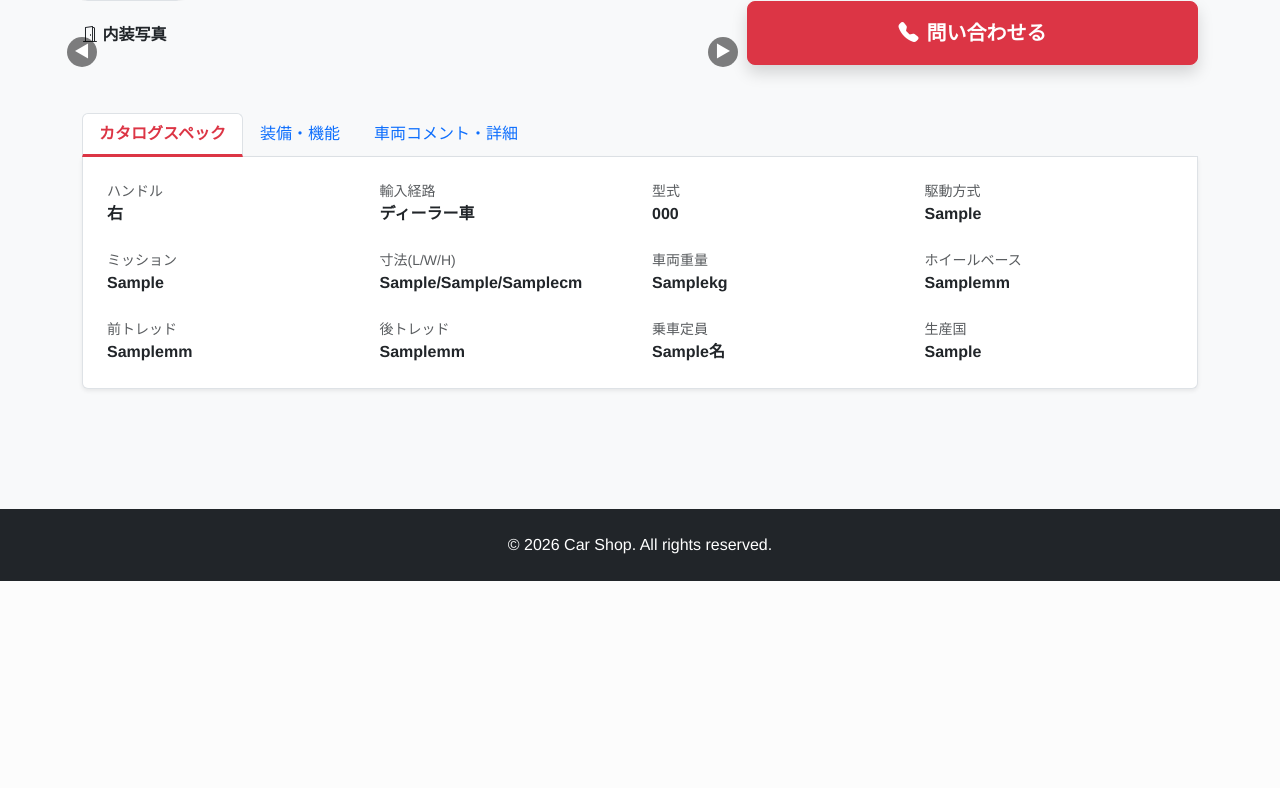
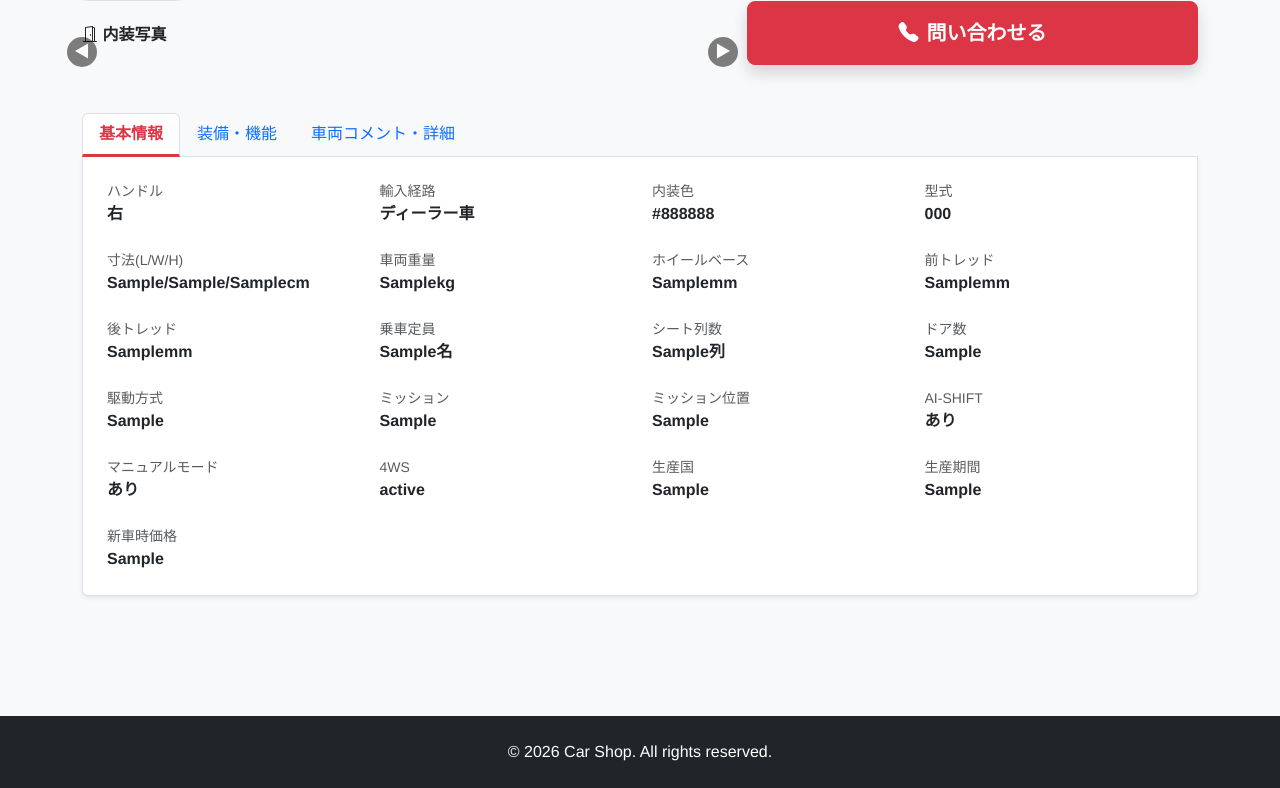
Before and after one commit to shinyaokubo-ai/car_shop, a Django app: page /1/ in a window 1280 px wide. Shown: the part 634-1422 px from the top of the page. Before the commit the page ends 1215 px from the top, so only its background shows below. Run offline with Django 5.2, Linux system fonts and the light colour scheme; tables that the repository leaves empty hold one stand-in row (values such as "Sample post"); grey boxes marked "Sample" are stand-in pictures.

Commit message:
基本情報の項目網羅と画像切り替え機能の実装

```diff
--- a/cars/templates/cars/car_detail.html
+++ b/cars/templates/cars/car_detail.html
@@ -3,7 +3,7 @@
 
 {% block content %}
 <style>
-    /* タイルマスのデザイン：あるものはオレンジ、ないものはグレー */
+    /* タイルマスのデザイン */
     .eq-grid { display: grid; grid-template-columns: repeat(auto-fill, minmax(130px, 1fr)); gap: 8px; margin-bottom: 20px; }
     .eq-tile { padding: 8px 4px; border-radius: 4px; text-align: center; font-size: 0.75rem; font-weight: bold; border: 1px solid #e0e0e0; }
     .eq-on { background-color: #fff3e0; color: #ef6c00; border-color: #ffe0b2; }
@@ -13,7 +13,8 @@
     .photo-scroll-container { position: relative; display: flex; align-items: center; }
     .photo-row { display: flex; overflow-x: auto; scroll-behavior: smooth; gap: 8px; scrollbar-width: none; }
     .photo-row::-webkit-scrollbar { display: none; }
-    .photo-item { flex: 0 0 calc(100% / 6 - 8px); min-width: 100px; }
+    .photo-item { flex: 0 0 calc(100% / 6 - 8px); min-width: 100px; cursor: pointer; transition: opacity 0.2s; }
+    .photo-item:hover { opacity: 0.7; }
     .scroll-btn { position: absolute; top: 50%; transform: translateY(-50%); background: rgba(0,0,0,0.5); color: white; border: none; border-radius: 50%; width: 30px; height: 30px; z-index: 10; }
     .btn-next { right: -15px; } .btn-prev { left: -15px; }
 
@@ -30,7 +31,7 @@
         <div class="col-lg-7">
             <div class="main-image mb-4 shadow rounded overflow-hidden bg-dark text-center">
                 {% if car.get_main_image_url %}
-                    <img src="{{ car.get_main_image_url }}" class="img-fluid" style="max-height: 500px;">
+                    <img id="mainDisplayImage" src="{{ car.get_main_image_url }}" class="img-fluid" style="max-height: 500px;">
                 {% endif %}
             </div>
 
@@ -39,7 +40,9 @@
                 <button class="scroll-btn btn-prev" onclick="scrollRow('exterior', -200)">◀</button>
                 <div class="photo-row" id="exterior-row">
                     {% for img in car.images.all %}{% if img.image_type == 'exterior' %}
-                        <div class="photo-item"><img src="{{ img.image.url }}" class="img-fluid rounded border shadow-sm" style="height: 80px; width: 100%; object-fit: cover;"></div>
+                        <div class="photo-item" onclick="changeImage('{{ img.image.url }}')">
+                            <img src="{{ img.image.url }}" class="img-fluid rounded border shadow-sm" style="height: 80px; width: 100%; object-fit: cover;">
+                        </div>
                     {% endif %}{% endfor %}
                 </div>
                 <button class="scroll-btn btn-next" onclick="scrollRow('exterior', 200)">▶</button>
@@ -50,7 +53,9 @@
                 <button class="scroll-btn btn-prev" onclick="scrollRow('interior', -200)">◀</button>
                 <div class="photo-row" id="interior-row">
                     {% for img in car.images.all %}{% if img.image_type == 'interior' %}
-                        <div class="photo-item"><img src="{{ img.image.url }}" class="img-fluid rounded border shadow-sm" style="height: 80px; width: 100%; object-fit: cover;"></div>
+                        <div class="photo-item" onclick="changeImage('{{ img.image.url }}')">
+                            <img src="{{ img.image.url }}" class="img-fluid rounded border shadow-sm" style="height: 80px; width: 100%; object-fit: cover;">
+                        </div>
                     {% endif %}{% endfor %}
                 </div>
                 <button class="scroll-btn btn-next" onclick="scrollRow('interior', 200)">▶</button>
@@ -83,74 +88,49 @@
     </div>
 
     <ul class="nav nav-tabs mb-0" id="carTab" role="tablist">
-        <li class="nav-item"><button class="nav-link active" data-bs-toggle="tab" data-bs-target="#spec">カタログスペック</button></li>
+        <li class="nav-item"><button class="nav-link active" data-bs-toggle="tab" data-bs-target="#spec">基本情報</button></li>
         <li class="nav-item"><button class="nav-link" data-bs-toggle="tab" data-bs-target="#equipment">装備・機能</button></li>
         <li class="nav-item"><button class="nav-link" data-bs-toggle="tab" data-bs-target="#comment">車両コメント・詳細</button></li>
     </ul>
 
     <div class="tab-content border-start border-end border-bottom p-4 bg-white shadow-sm rounded-bottom mb-5">
+
         <div class="tab-pane fade show active" id="spec">
             <div class="row row-cols-2 row-cols-md-4 g-4">
                 <div class="col"><small class="text-muted d-block">ハンドル</small><strong>{{ car.handle }}</strong></div>
                 <div class="col"><small class="text-muted d-block">輸入経路</small><strong>{{ car.import_route }}</strong></div>
+                <div class="col"><small class="text-muted d-block">内装色</small><strong>{{ car.interior_color }}</strong></div>
                 <div class="col"><small class="text-muted d-block">型式</small><strong>{{ car.model_code }}</strong></div>
-                <div class="col"><small class="text-muted d-block">駆動方式</small><strong>{{ car.drive_system }}</strong></div>
-                <div class="col"><small class="text-muted d-block">ミッション</small><strong>{{ car.transmission }}</strong></div>
                 <div class="col"><small class="text-muted d-block">寸法(L/W/H)</small><strong>{{ car.length }}/{{ car.width }}/{{ car.height }}cm</strong></div>
                 <div class="col"><small class="text-muted d-block">車両重量</small><strong>{{ car.weight }}kg</strong></div>
                 <div class="col"><small class="text-muted d-block">ホイールベース</small><strong>{{ car.wheelbase }}mm</strong></div>
                 <div class="col"><small class="text-muted d-block">前トレッド</small><strong>{{ car.tread_front }}mm</strong></div>
                 <div class="col"><small class="text-muted d-block">後トレッド</small><strong>{{ car.tread_rear }}mm</strong></div>
                 <div class="col"><small class="text-muted d-block">乗車定員</small><strong>{{ car.capacity }}名</strong></div>
+                <div class="col"><small class="text-muted d-block">シート列数</small><strong>{{ car.seat_rows }}列</strong></div>
+                <div class="col"><small class="text-muted d-block">ドア数</small><strong>{{ car.door_count }}</strong></div>
+                <div class="col"><small class="text-muted d-block">駆動方式</small><strong>{{ car.drive_system }}</strong></div>
+                <div class="col"><small class="text-muted d-block">ミッション</small><strong>{{ car.transmission }}</strong></div>
+                <div class="col"><small class="text-muted d-block">ミッション位置</small><strong>{{ car.transmission_pos }}</strong></div>
+                <div class="col"><small class="text-muted d-block">AI-SHIFT</small><strong>{% if car.has_ai_shift %}あり{% else %}なし{% endif %}</strong></div>
+                <div class="col"><small class="text-muted d-block">マニュアルモード</small><strong>{% if car.has_manual_mode %}あり{% else %}なし{% endif %}</strong></div>
+                <div class="col"><small class="text-muted d-block">4WS</small><strong>{{ car.four_ws_status }}</strong></div>
                 <div class="col"><small class="text-muted d-block">生産国</small><strong>{{ car.production_country }}</strong></div>
+                <div class="col"><small class="text-muted d-block">生産期間</small><strong>{{ car.production_period }}</strong></div>
+                <div class="col"><small class="text-muted d-block">新車時価格</small><strong>{{ car.new_car_price }}</strong></div>
             </div>
         </div>
 
         <div class="tab-pane fade" id="equipment">
-            <h6 class="fw-bold mb-3 border-bottom pb-2">安全装備</h6>
+            <h6 class="fw-bold mb-3 border-bottom pb-2">主要装備一覧</h6>
             <div class="eq-grid">
                 <div class="eq-tile {% if car.has_aircon %}eq-on{% else %}eq-off{% endif %}">エアコン</div>
-                <div class="eq-tile {% if car.has_power_steering %}eq-on{% else %}eq-off{% endif %}">パワステ</div>
-                <div class="eq-tile {% if car.has_power_window %}eq-on{% else %}eq-off{% endif %}">パワーウィンドウ</div>
-                <div class="eq-tile {% if car.has_airbag %}eq-on{% else %}eq-off{% endif %}">エアバッグ</div>
                 <div class="eq-tile {% if car.has_abs %}eq-on{% else %}eq-off{% endif %}">ABS</div>
-                <div class="eq-tile {% if car.has_esc %}eq-on{% else %}eq-off{% endif %}">ESC(横滑り防止)</div>
-                <div class="eq-tile {% if car.has_collision_safety %}eq-on{% else %}eq-off{% endif %}">衝突軽減ブレーキ</div>
-                <div class="eq-tile {% if car.has_lane_assist %}eq-on{% else %}eq-off{% endif %}">レーンアシスト</div>
-                <div class="eq-tile {% if car.has_park_assist %}eq-on{% else %}eq-off{% endif %}">パークアシスト</div>
-                <div class="eq-tile {% if car.has_auto_parking %}eq-on{% else %}eq-off{% endif %}">自動駐車システム</div>
                 <div class="eq-tile {% if car.has_cruise_control %}eq-on{% else %}eq-off{% endif %}">クルコン</div>
-                <div class="eq-tile {% if car.has_keyless %}eq-on{% else %}eq-off{% endif %}">キーレス</div>
-                <div class="eq-tile {% if car.has_smart_key %}eq-on{% else %}eq-off{% endif %}">スマートキー</div>
-                <div class="eq-tile {% if car.has_etc %}eq-on{% else %}eq-off{% endif %}">ETC</div>
+                <div class="eq-tile {% if car.has_leather_seat %}eq-on{% else %}eq-off{% endif %}">本革シート</div>
+                <div class="eq-tile {% if car.has_sunroof %}eq-on{% else %}eq-off{% endif %}">サンルーフ</div>
                 <div class="eq-tile {% if car.has_back_camera %}eq-on{% else %}eq-off{% endif %}">バックカメラ</div>
-                <div class="eq-tile {% if car.has_camera_360 %}eq-on{% else %}eq-off{% endif %}">全周囲カメラ</div>
-            </div>
-
-            <h6 class="fw-bold mb-3 border-bottom pb-2">外装・内装装備</h6>
-            <div class="eq-grid">
-                <div class="eq-tile {% if car.has_sunroof %}eq-on{% else %}eq-off{% endif %}">サンルーフ</div>
-                <div class="eq-tile {% if car.has_leather_seat %}eq-on{% else %}eq-off{% endif %}">本革シート</div>
-                <div class="eq-tile {% if car.has_aluminum_wheel %}eq-on{% else %}eq-off{% endif %}">アルミホイール</div>
-                <div class="eq-tile {% if car.has_aero_parts %}eq-on{% else %}eq-off{% endif %}">エアロパーツ</div>
-                <div class="eq-tile {% if car.has_low_down %}eq-on{% else %}eq-off{% endif %}">ローダウン</div>
-                <div class="eq-tile {% if car.has_lift_up %}eq-on{% else %}eq-off{% endif %}">リフトアップ</div>
-                <div class="eq-tile {% if car.has_power_gate %}eq-on{% else %}eq-off{% endif %}">電動リアゲート</div>
                 <div class="eq-tile {% if car.has_led_headlight %}eq-on{% else %}eq-off{% endif %}">LEDライト</div>
-                <div class="eq-tile {% if car.has_hid_headlight %}eq-on{% else %}eq-off{% endif %}">HIDライト</div>
-                <div class="eq-tile {% if car.has_seat_heater %}eq-on{% else %}eq-off{% endif %}">シートヒーター</div>
-                <div class="eq-tile {% if car.has_power_seat %}eq-on{% else %}eq-off{% endif %}">パワーシート</div>
-            </div>
-
-            <h6 class="fw-bold mb-3 border-bottom pb-2">ナビ・オーディオ</h6>
-            <div class="eq-grid">
-                <div class="eq-tile {% if car.has_hdd_navi %}eq-on{% else %}eq-off{% endif %}">HDDナビ</div>
-                <div class="eq-tile {% if car.has_memory_navi %}eq-on{% else %}eq-off{% endif %}">メモリーナビ</div>
-                <div class="eq-tile {% if car.has_fullseg_tv %}eq-on{% else %}eq-off{% endif %}">フルセグTV</div>
-                <div class="eq-tile {% if car.has_bluetooth %}eq-on{% else %}eq-off{% endif %}">Bluetooth</div>
-                <div class="eq-tile {% if car.has_dvd %}eq-on{% else %}eq-off{% endif %}">DVD再生</div>
-                <div class="eq-tile {% if car.has_music_server %}eq-on{% else %}eq-off{% endif %}">ミュージックサーバー</div>
-                <div class="eq-tile {% if car.has_usb_input %}eq-on{% else %}eq-off{% endif %}">USB入力</div>
             </div>
 
             <div class="mt-4 pt-4 border-top">
@@ -166,12 +146,6 @@
                     <div class="p-3 bg-light rounded" style="white-space: pre-wrap; font-size: 0.9rem;">{{ car.equipment_option }}</div>
                 </div>
                 {% endif %}
-                {% if car.equipment_custom %}
-                <div class="mb-4">
-                    <h6 class="fw-bold border-start border-3 border-danger ps-2">カスタム装備</h6>
-                    <div class="p-3 bg-light rounded" style="white-space: pre-wrap; font-size: 0.9rem;">{{ car.equipment_custom }}</div>
-                </div>
-                {% endif %}
             </div>
         </div>
 
@@ -184,7 +158,6 @@
                 <div class="eq-tile {% if car.has_warranty %}eq-on{% else %}eq-off{% endif %}">保証書</div>
                 <div class="eq-tile {% if car.has_service_record %}eq-on{% else %}eq-off{% endif %}">整備手帳</div>
                 <div class="eq-tile {% if car.has_record_book %}eq-on{% else %}eq-off{% endif %}">記録簿</div>
-                <div class="eq-tile {% if car.has_manual %}eq-on{% else %}eq-off{% endif %}">取扱説明書</div>
                 <div class="eq-tile {% if car.has_spare_key %}eq-on{% else %}eq-off{% endif %}">スペアキー</div>
             </div>
 
@@ -200,6 +173,12 @@
 </div>
 
 <script>
+    /* 要望③：写真をクリックしたらメイン画像を入れ替えるスクリプト */
+    function changeImage(url) {
+        const mainImg = document.getElementById('mainDisplayImage');
+        mainImg.src = url;
+    }
+
     function scrollRow(type, amount) {
         document.getElementById(type + '-row').scrollBy({ left: amount, behavior: 'smooth' });
     }
```
